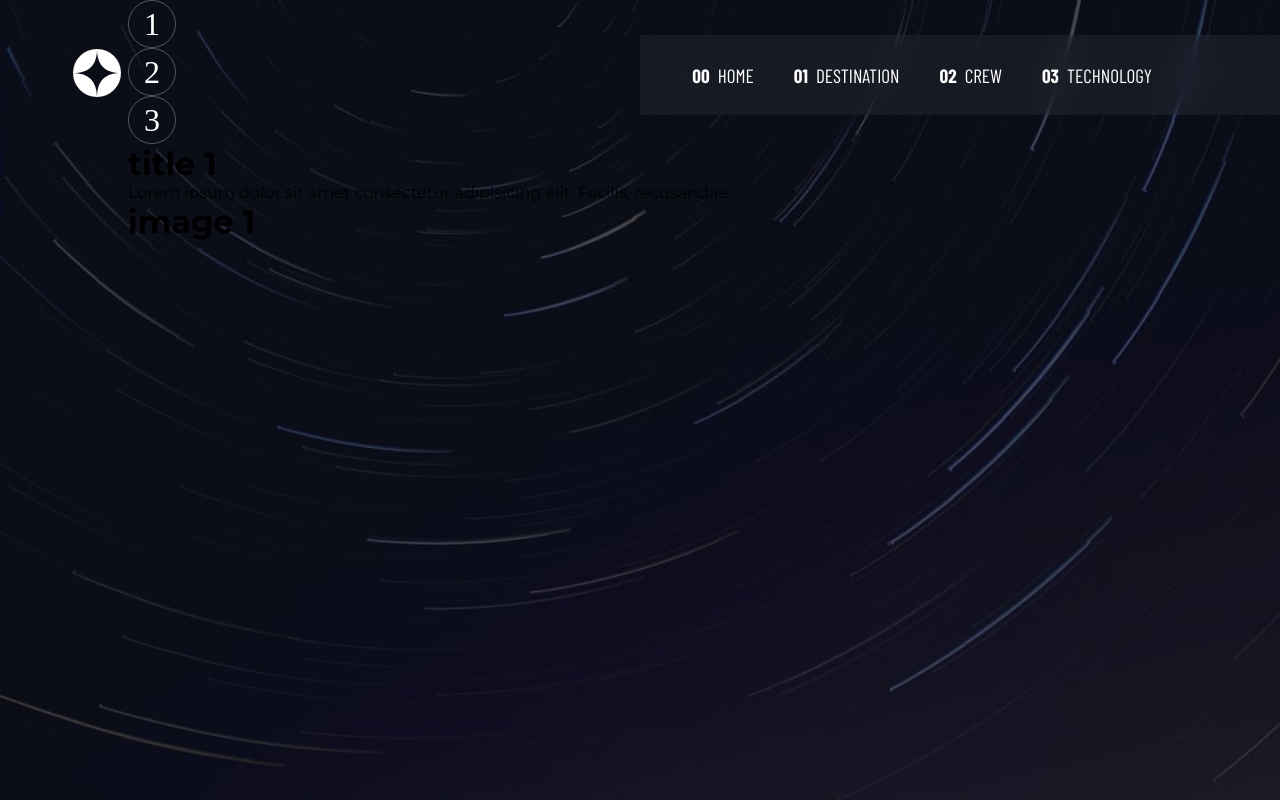
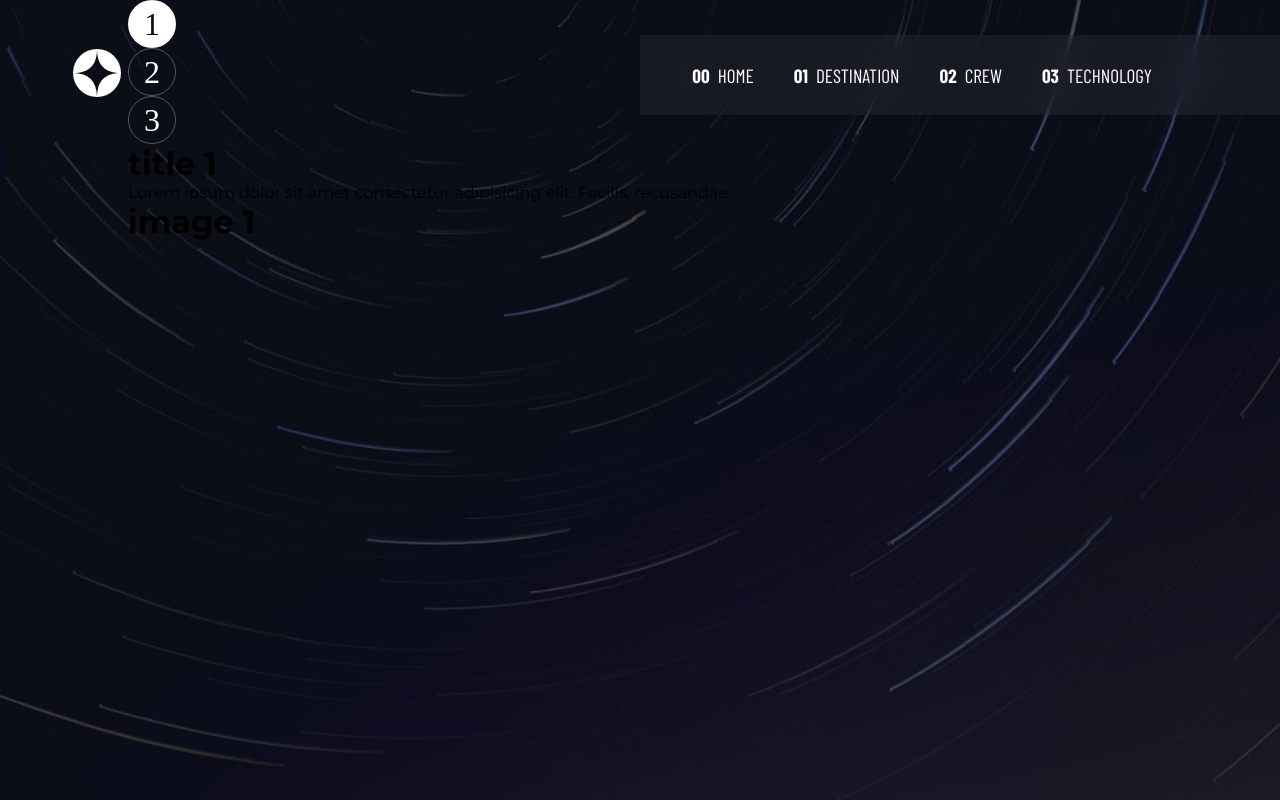
Before and after one commit to Mel1207/Space-Tourisim-Multipage-Website, a React (Create React App) app: page /technology in a window 1280 px wide. Built offline with nearby package versions, Linux system fonts and the light colour scheme; a web font is replaced by a local one.

Commit message:
added hover and active states - technology tabs

```diff
--- a/src/sass/global/global.sass
+++ b/src/sass/global/global.sass
@@ -213,6 +213,8 @@
         position: relative
         border-radius: 100%
         border: 1px solid rgba($cWhite, .3)
+        cursor: pointer
+        transition: all 0.3s ease
 
         p
             color: $cWhite
@@ -223,6 +225,17 @@
             left: 50%
             transform: translate(-50%, -50%)
 
+        &:hover
+            background: $cWhite
+
+            p
+                color: $cBlack
+
+    .active-circle
+        background: $cWhite
+
+        p
+            color: $cBlack
 
 
 
--- a/src/sass/main.css
+++ b/src/sass/main.css
@@ -230,6 +230,8 @@
   position: relative;
   border-radius: 100%;
   border: 1px solid rgba(255, 255, 255, 0.3);
+  cursor: pointer;
+  transition: all 0.3s ease;
 }
 .technology-body .circle p {
   color: #FFFFFF;
@@ -239,6 +241,18 @@
   top: 50%;
   left: 50%;
   transform: translate(-50%, -50%);
+}
+.technology-body .circle:hover {
+  background: #FFFFFF;
+}
+.technology-body .circle:hover p {
+  color: #0B0D17;
+}
+.technology-body .active-circle {
+  background: #FFFFFF;
+}
+.technology-body .active-circle p {
+  color: #0B0D17;
 }
 .technology-body .active-circle {
   color: #FFFFFF !important;
```
Also changed, not shown: 1 other file (tests, documents, lock files or other folders).
